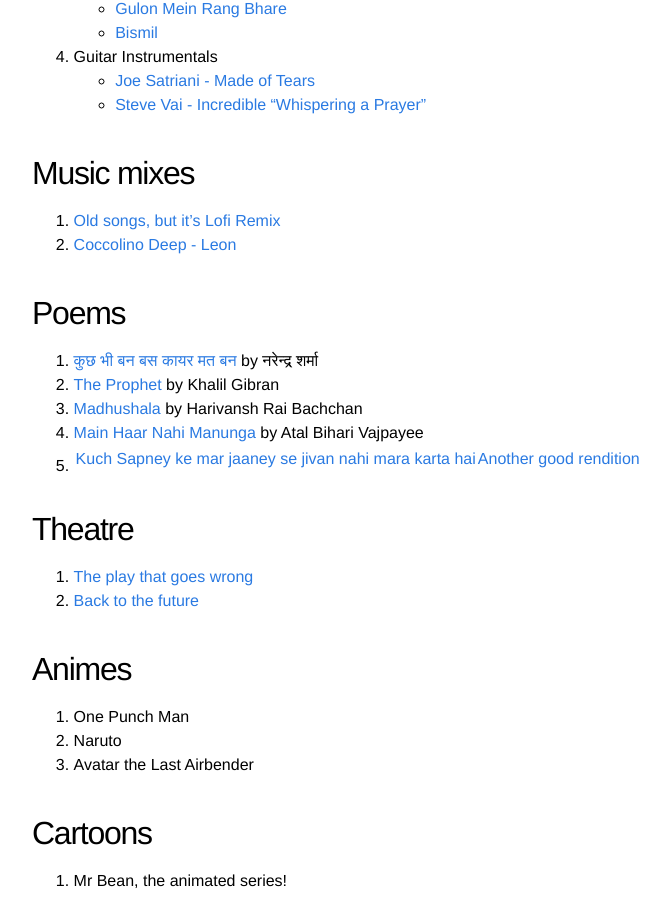
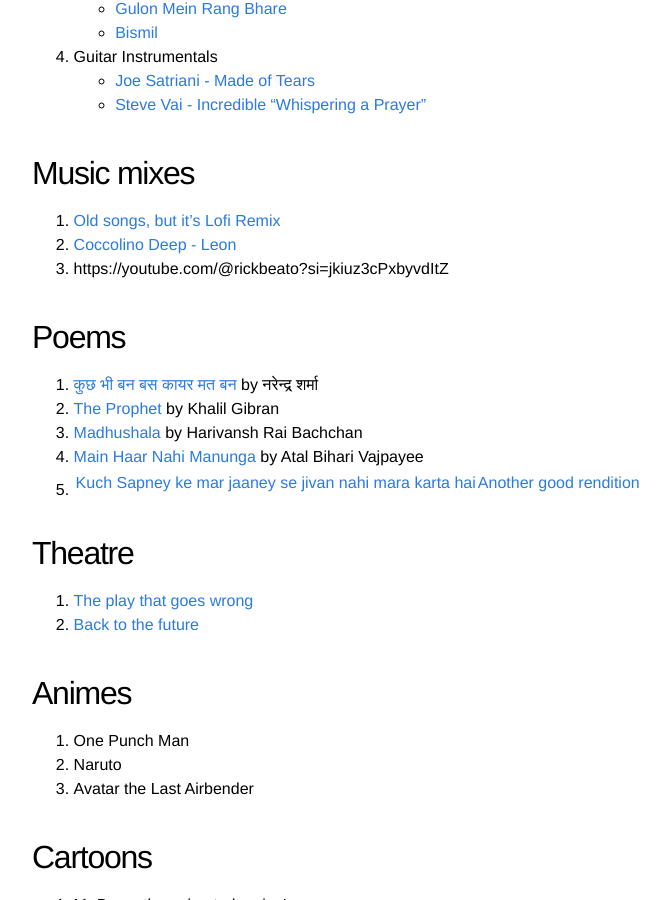
Before and after one commit to kislayabhi/kislayabhi.github.io, a Jekyll site: the page built from _posts/2024-7-23-My-personal-playlist.md, in a window 1280 px wide and 900 px high, scrolled down 836 px. Shown: the whole window, without its empty margins (208-878 px from the left). Built offline with Jekyll 4.4.1, drawn with Linux system fonts in a browser that asks for light colours; comment, search, counter and statistics services are not loaded; part of the change alters nothing that is shown.

Commit message:
Update 2024-7-23-My-personal-playlist.md

```diff
--- a/_posts/2024-7-23-My-personal-playlist.md
+++ b/_posts/2024-7-23-My-personal-playlist.md
@@ -34,6 +34,7 @@ I only recently realized that there are certain things in the world that I etern
 ## Music mixes
 1. [Old songs, but it's Lofi Remix](https://youtu.be/BrnDlRmW5hs?si=2jecTT1rNKj3_gPy)
 2. [Coccolino Deep - Leon](https://www.youtube.com/watch?v=KWUVTxkl5rI)
+3. https://youtube.com/@rickbeato?si=jkiuz3cPxbyvdItZ
 
 ## Poems
 1. [कुछ भी बन बस कायर मत बन](http://kavitakosh.org/kk/%E0%A4%95%E0%A5%81%E0%A4%9B_%E0%A4%AD%E0%A5%80_%E0%A4%AC%E0%A4%A8_%E0%A4%AC%E0%A4%B8_%E0%A4%95%E0%A4%BE%E0%A4%AF%E0%A4%B0_%E0%A4%AE%E0%A4%A4_%E0%A4%AC%E0%A4%A8_/_%E0%A4%A8%E0%A4%B0%E0%A5%87%E0%A4%A8%E0%A5%8D%E0%A4%A6%E0%A5%8D%E0%A4%B0_%E0%A4%B6%E0%A4%B0%E0%A5%8D%E0%A4%AE%E0%A4%BE) by नरेन्द्र शर्मा
```
